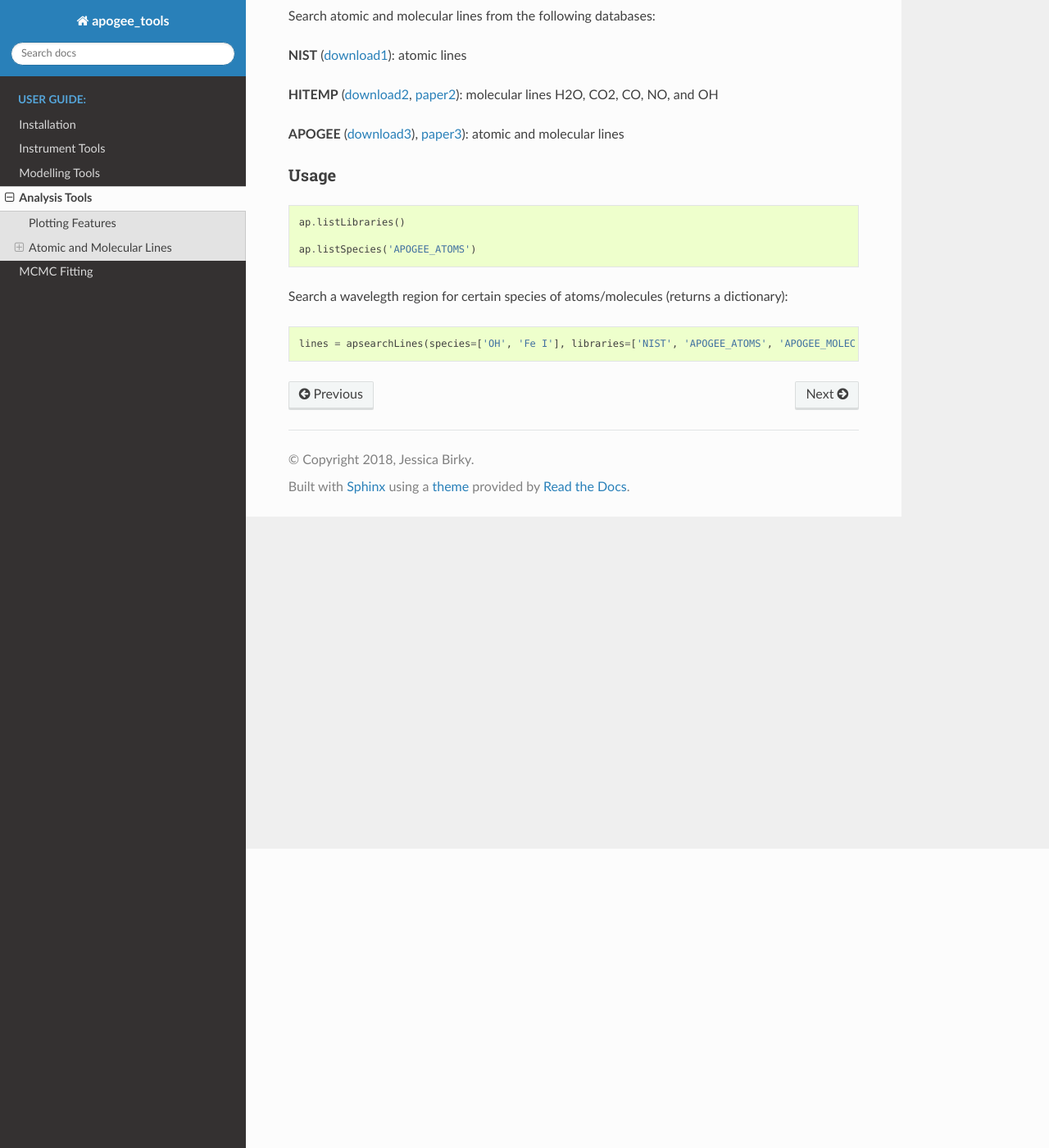
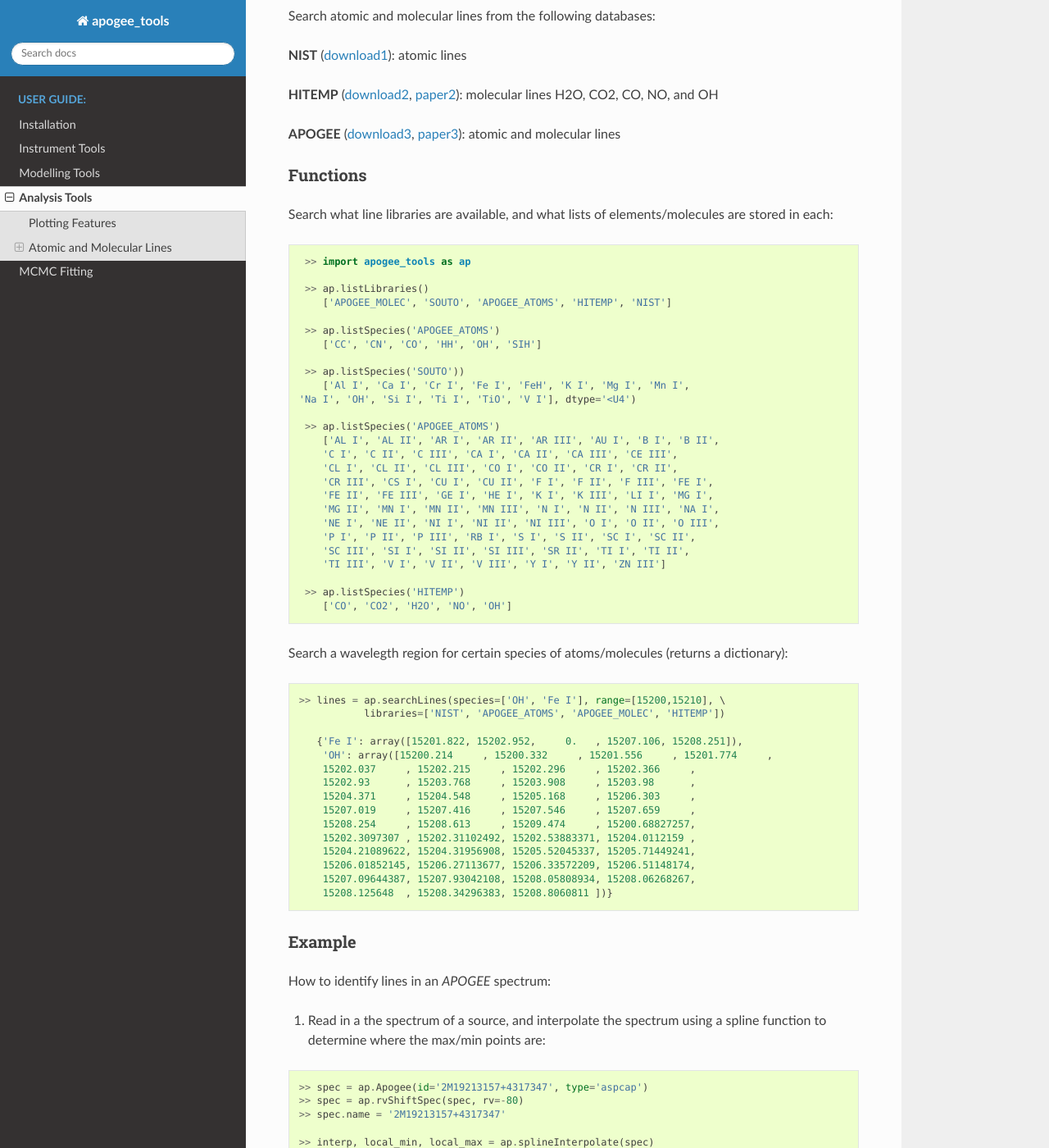
Before and after one commit to jbirky/apogee_tools, a Sphinx documentation site: the page built from docs/source/user/analysis.rst, in a window 1280 px wide and 1400 px high, scrolled down 365 px. Shown: the whole window at 82% size. Built offline with Sphinx 7.4.7 and the Read the Docs theme 2.0.0, drawn with Linux system fonts in a browser that asks for light colours; some of the changed text lies outside the part shown.

Commit message:
update documentation

```diff
--- a/docs/source/index.rst
+++ b/docs/source/index.rst
@@ -1,7 +1,11 @@
 apogee_tools
 ============
 
-``apogee_tools`` is a forward modeling framework for fitting atmospheric models to stellar spectra.
+``apogee_tools`` is a forward modeling framework for fitting atmospheric models to stellar spectra. Following from `Blake et al. 2010 <https://arxiv.org/abs/1008.3874>`_, we synthesize the model:
+
+.. image:: user/images/blake2010.png
+
+where L is the high resolution model template (parameterized by ``Teff``, ``logg``, and ``[Fe/H]``), K is the rotational broadening kernel (parameterized by ``vsini``), T is telluric spectrum (with variable strength ``alpha``), and LSF is the line spread function of the instrument. Optimal fits and uncertainties are sampled using Markov Chain Monte Carlo, implemented via ``emcee`` (`Foreman-Mackey et al. 2012 <https://arxiv.org/abs/1202.3665>`_).
 
 
 Contributors
--- a/docs/source/user/analysis.rst
+++ b/docs/source/user/analysis.rst
@@ -15,19 +15,121 @@ Search atomic and molecular lines from the following databases:
 
 **HITEMP** (`download2 <ftp://cfa-ftp.harvard.edu/pub/HITEMP-2010/)>`_, `paper2 <https://www.cfa.harvard.edu/atmosphere/publications/2010-HITEMP-JQSRT-111.pdf>`_): molecular lines H2O, CO2, CO, NO, and OH
 
-**APOGEE** (`download3 <https://zenodo.org/record/32629#.Vi0XBBCrSfS>`_), `paper3 <https://arxiv.org/abs/1502.04080>`_): atomic and molecular lines
+**APOGEE** (`download3 <https://zenodo.org/record/32629#.Vi0XBBCrSfS>`_, `paper3 <https://arxiv.org/abs/1502.04080>`_): atomic and molecular lines
 
-Usage
-~~~~~
+Functions
+~~~~~~~~~
+
+Search what line libraries are available, and what lists of elements/molecules are stored in each:
 
 .. code-block:: python
 
-	ap.listLibraries()
+	>> import apogee_tools as ap
 
-	ap.listSpecies('APOGEE_ATOMS')
+	>> ap.listLibraries()
+	   ['APOGEE_MOLEC', 'SOUTO', 'APOGEE_ATOMS', 'HITEMP', 'NIST']
+
+	>> ap.listSpecies('APOGEE_ATOMS')
+	   ['CC', 'CN', 'CO', 'HH', 'OH', 'SIH']
+
+	>> ap.listSpecies('SOUTO'))
+	   ['Al I', 'Ca I', 'Cr I', 'Fe I', 'FeH', 'K I', 'Mg I', 'Mn I',
+       'Na I', 'OH', 'Si I', 'Ti I', 'TiO', 'V I'], dtype='<U4')
+
+	>> ap.listSpecies('APOGEE_ATOMS')
+	   ['AL I', 'AL II', 'AR I', 'AR II', 'AR III', 'AU I', 'B I', 'B II',
+   	   'C I', 'C II', 'C III', 'CA I', 'CA II', 'CA III', 'CE III',
+   	   'CL I', 'CL II', 'CL III', 'CO I', 'CO II', 'CR I', 'CR II',
+   	   'CR III', 'CS I', 'CU I', 'CU II', 'F I', 'F II', 'F III', 'FE I',
+   	   'FE II', 'FE III', 'GE I', 'HE I', 'K I', 'K III', 'LI I', 'MG I',
+   	   'MG II', 'MN I', 'MN II', 'MN III', 'N I', 'N II', 'N III', 'NA I',
+   	   'NE I', 'NE II', 'NI I', 'NI II', 'NI III', 'O I', 'O II', 'O III',
+   	   'P I', 'P II', 'P III', 'RB I', 'S I', 'S II', 'SC I', 'SC II',
+   	   'SC III', 'SI I', 'SI II', 'SI III', 'SR II', 'TI I', 'TI II',
+   	   'TI III', 'V I', 'V II', 'V III', 'Y I', 'Y II', 'ZN III']
+
+   	>> ap.listSpecies('HITEMP')
+   	   ['CO', 'CO2', 'H2O', 'NO', 'OH']
 
 Search a wavelegth region for certain species of atoms/molecules (returns a dictionary):
 
 .. code-block:: python
 
-	lines = apsearchLines(species=['OH', 'Fe I'], libraries=['NIST', 'APOGEE_ATOMS', 'APOGEE_MOLEC'], range=[15200,15300])
+	>> lines = ap.searchLines(species=['OH', 'Fe I'], range=[15200,15210], \
+	           libraries=['NIST', 'APOGEE_ATOMS', 'APOGEE_MOLEC', 'HITEMP'])
+
+	   {'Fe I': array([15201.822, 15202.952,     0.   , 15207.106, 15208.251]),
+	    'OH': array([15200.214     , 15200.332     , 15201.556     , 15201.774     ,
+	    15202.037     , 15202.215     , 15202.296     , 15202.366     ,
+	    15202.93      , 15203.768     , 15203.908     , 15203.98      ,
+	    15204.371     , 15204.548     , 15205.168     , 15206.303     ,
+	    15207.019     , 15207.416     , 15207.546     , 15207.659     ,
+	    15208.254     , 15208.613     , 15209.474     , 15200.68827257,
+	    15202.3097307 , 15202.31102492, 15202.53883371, 15204.0112159 ,
+	    15204.21089622, 15204.31956908, 15205.52045337, 15205.71449241,
+	    15206.01852145, 15206.27113677, 15206.33572209, 15206.51148174,
+	    15207.09644387, 15207.93042108, 15208.05808934, 15208.06268267,
+	    15208.125648  , 15208.34296383, 15208.8060811 ])}
+
+
+Example
+~~~~~~~
+
+How to identify lines in an `APOGEE` spectrum:
+
+1. Read in a the spectrum of a source, and interpolate the spectrum using a spline function to determine where the max/min points are:
+
+.. code-block:: python
+
+	>> spec = ap.Apogee(id='2M19213157+4317347', type='aspcap')
+	>> spec = ap.rvShiftSpec(spec, rv=-80)
+	>> spec.name = '2M19213157+4317347'
+
+	>> interp, local_min, local_max = ap.splineInterpolate(spec)
+	>> min_lines = {'min':np.array(local_min)}
+
+2. Create a list of species that you want to search for.
+
+For example to search for ``Fe I``, ``Ca I``, ``Mg I`` and ``K I``:
+
+.. code-block:: python
+
+	>> fe = ['Fe I', 'FE I']
+	>> mg = ['Mg I', 'MG I']
+	>> ca = ['Ca I', 'CA I']
+	>> k  = ['K I', 'K I']
+
+	>> species = fe + mg + ca + k
+
+or to search for all of the species in all of the libraries:
+
+.. code-block:: python
+
+	>> species = sum([ap.listSpecies(lib) for lib in ap.listLibraries()], [])
+
+3. Now choose the line lists you want to search and plot the spectrum. Pick a wavelength region with a feature to ``zoom`` onto. Here the green lines mark the minimum points from the interpolated spectrum. For example searching for species ``Fe I``, ``Ca I``, ``Mg I`` and ``K I`` returns:
+
+.. code-block:: python
+
+	>> broad = [15145,15500]
+	>> zoom  = [15205,15210]
+
+	>> lines1 = ap.searchLines(species=species, libraries=['APOGEE_ATOMS', 'APOGEE_MOLEC'], range=zoom)
+	>> lines2 = ap.searchLines(species=species, libraries=['NIST'], range=zoom)
+	>> lines3 = ap.searchLines(species=species, libraries=['SOUTO'], range=zoom)
+
+	>> spec.plot(xrange=broad, yrange=[.5,1.15], highlight=[zoom])
+	>> spec.plot(items=['spec'], xrange=zoom, yrange=[.6,1.1], line_lists=[lines1, lines2, lines3], \
+	          line_style='short', style='step', objects=[interp], vert_lines=[min_lines])
+
+.. image:: images/line_search.png
+
+4. Now check what lines were found in the ``zoom`` range for each list:
+
+.. code-block:: python
+
+	>> lines1
+	>> lines2
+	>> lines3
+
+Then play around with the ``zoom`` range to get a better view of the feature.
```
Also changed, not shown: docs/source/user/mcmc.rst (+41 -2 lines), docs/source/user/images/blake2010.png (added), docs/source/user/images/line_search.png (added), docs/source/user/images/make_model.png (added), 14 other files.
